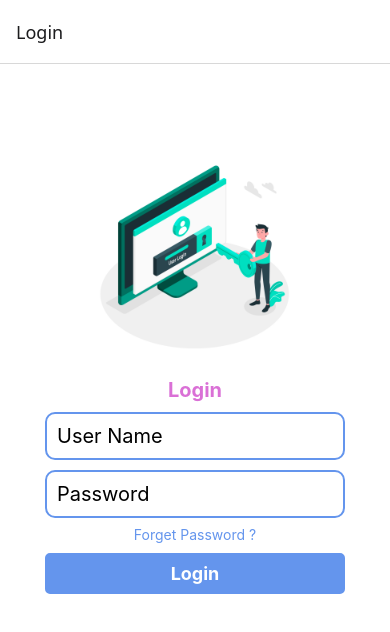
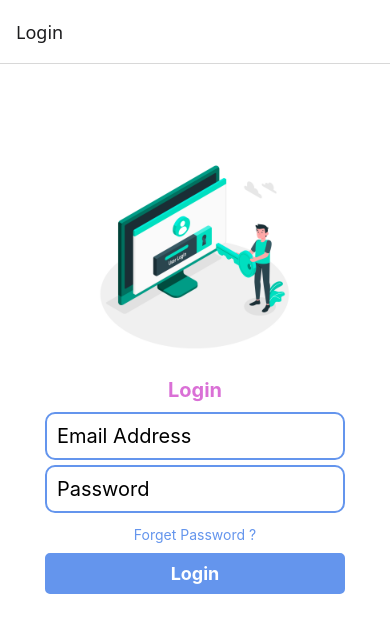
Before and after one commit to sanjay-sk-99/todo-native, a React Native app in the folder todo/: screen /Login in a window 390 px wide. Shown: the top 632 px of the page. Built offline with nearby package versions, Linux system fonts and the light colour scheme.

Commit message:
feat:logout model added and refactor code

```diff
--- a/todo/src/screens/Action.jsx
+++ b/todo/src/screens/Action.jsx
@@ -1,5 +1,4 @@
 import { StyleSheet, Text, View, TouchableOpacity } from "react-native";
-import { CommonActions } from "@react-navigation/native";
 import { Feather, AntDesign } from "@expo/vector-icons";
 //import redux conectivity and state
 import { setAllTask } from "../slices/features/todoSlice";
--- a/todo/src/screens/ForgetPass.jsx
+++ b/todo/src/screens/ForgetPass.jsx
@@ -1,4 +1,4 @@
-import React, { useState } from "react";
+import { useState } from "react";
 import {
   View,
   Text,
--- a/todo/src/screens/Login.jsx
+++ b/todo/src/screens/Login.jsx
@@ -1,4 +1,3 @@
-import  {  useState } from "react";
 import {
   View,
   Text,
@@ -11,96 +10,149 @@ import {
   Platform,
   ScrollView,
 } from "react-native";
-//import redux conectivity and state
+import { Formik } from "formik";
+import * as Yup from "yup";
+//import redux connectivity and state
 import { useDispatch } from "react-redux";
 import { logIn } from "../slices/features/authSlice";
 
+// Validation schema using Yup
+const validationSchema = Yup.object().shape({
+  email: Yup.string()
+    .required("Email is required")
+    .email("Please enter a valid email address"),
+  password: Yup.string()
+    .required("Password is required")
+    .min(6, "Password must be at least 6 characters"),
+});
+
 const Login = ({ navigation }) => {
+  // For trigger reducer function
+  const dispatch = useDispatch();
 
-  //for triiger reducer function
-  const dispatch = useDispatch()
+  // Fixed credentials for validation
+  const validEmail = "sanjay@gmail.com";
+  const validPass = "sanjay@123";
 
-  //state for setting username,password and error
-  const [username, setUserName] = useState("");
-  const [password, setPassword] = useState("");
-  const [userError, setUserError] = useState("");
-  const [passError, setPassError] = useState("");
+  // Initial form values
+  const initialValues = {
+    email: "",
+    password: "",
+  };
 
-  //fixed credential for validation
-  const user = "sanjay";
-  const pass = "sanjay@123";
+  // Handle form submission
+  const handleSubmit = (values, { setFieldError, resetForm }) => {
+    const { email, password } = values;
 
-  //login function and validate user credential
-  const handleLogin = () => {
-    if (user != username) {
-      setUserError("Enter valid Username");
-    } else if (pass != password) {
-      setUserError("");
-      setPassError("Enter valid Password");
+    if (validEmail !== email) {
+      setFieldError("email", "Enter valid Email");
+    } else if (validPass !== password) {
+      setFieldError("password", "Enter valid Password");
     } else {
       Alert.alert("Login Successfully");
-      setUserName("");
-      setPassword("");
-      setPassError("");
-      //storing login token using redux
-      dispatch(logIn("1234"))
+      resetForm();
+      // Storing login token using redux
+      dispatch(logIn("1234"));
     }
   };
 
   return (
-    // for overlapping the keyboard when we press input
+    // For overlapping the keyboard when we press input
     <KeyboardAvoidingView
       style={{ flex: 1, backgroundColor: "#fff" }}
       behavior={Platform.OS === "ios" ? "padding" : "height"}
     >
-      {/* it will enable scrolling */}
+      {/* It will enable scrolling */}
       <ScrollView
         keyboardShouldPersistTaps="handled"
         contentContainerStyle={styles.container}
       >
-        {/* this section contain full data for login form */}
-
+        {/* This section contains full data for login form */}
         <View style={styles.imgcontainer}>
           <Image
             source={require("../../assets/login-img.jpg")}
             style={styles.img}
           />
         </View>
+
+        <Formik
+          initialValues={initialValues}
+          validationSchema={validationSchema}
+          onSubmit={handleSubmit}
+        >
+          {({
+            handleChange,
+            handleBlur,
+            handleSubmit,
+            values,
+            errors,
+            touched,
+
+          }) => (
             <View style={styles.textContainer}>
               <Text style={styles.heading}>Login</Text>
 
               <TextInput
-            placeholder="User Name"
-            value={username}
-            onChangeText={setUserName}
-            style={styles.txtinput}
+                placeholder="Email Address"
+                value={values.email}
+                onChangeText={handleChange("email")}
+                onBlur={handleBlur("email")}
+                style={[
+                  styles.txtinput,
+                  touched.email && errors.email && styles.inputError,
+                ]}
+                keyboardType="email-address"
+                autoCapitalize="none"
+                autoCorrect={false}
+              />
+              {touched.email && errors.email && (
+                <Text style={styles.error}>{errors.email}</Text>
+              )}
+
+              <TextInput
+                placeholder="Password"
+                value={values.password}
+                onChangeText={handleChange("password")}
+                onBlur={handleBlur("password")}
+                style={[
+                  styles.txtinput,
+                  touched.password && errors.password && styles.inputError,
+                ]}
+                secureTextEntry
               />
 
-          <Text style={styles.error}>{userError}</Text>
-          <TextInput
-            placeholder="Password"
-            value={password}
-            onChangeText={setPassword}
-            style={styles.txtinput}
-            secureTextEntry
-          />
+               {touched.password && errors.password && (
+                <Text style={styles.error}>{errors.password}</Text>
+              )}
+
               <TouchableOpacity
                 style={{ alignItems: "flex-end", marginTop: 8 }}
                 onPress={() => navigation.navigate("ForgetPass")}
               >
                 <Text style={{ color: "cornflowerblue" }}>Forget Password ?</Text>
               </TouchableOpacity>
-          <Text style={styles.error}>{passError}</Text>
-          <TouchableOpacity style={styles.loginbtn} onPress={handleLogin}>
+
+
+
+              <TouchableOpacity
+                style={[
+                  styles.loginbtn,
+
+                ]}
+                onPress={handleSubmit}
+
+              >
                 <Text style={styles.btntext}>Login</Text>
               </TouchableOpacity>
             </View>
+          )}
+        </Formik>
       </ScrollView>
     </KeyboardAvoidingView>
   );
 };
 
-//stylesheet for login component
+// Stylesheet for login component
 const styles = StyleSheet.create({
   container: {
     alignItems: "center",
@@ -131,6 +183,10 @@ const styles = StyleSheet.create({
     padding: 10,
     width: 300,
     fontSize: 20,
+    marginBottom: 5,
+  },
+  inputError: {
+    borderColor: "red",
   },
   loginbtn: {
     borderWidth: 2,
@@ -139,6 +195,11 @@ const styles = StyleSheet.create({
     borderRadius: 5,
     padding: 8,
     width: 300,
+    marginTop: 10,
+  },
+  disabledBtn: {
+    backgroundColor: "#ccc",
+    borderColor: "#ccc",
   },
   btntext: {
     textAlign: "center",
@@ -149,6 +210,9 @@ const styles = StyleSheet.create({
   error: {
     margin: 5,
     color: "red",
+    fontSize: 14,
+    alignSelf: "flex-start",
+    marginLeft: 10,
   },
   textContainer: {
     alignItems: "center",
--- a/todo/src/tabs/Profile.jsx
+++ b/todo/src/tabs/Profile.jsx
@@ -1,4 +1,4 @@
-import React, { useContext, useState } from "react";
+import React, { useState } from "react";
 import {
   StyleSheet,
   Text,
@@ -11,6 +11,7 @@ import {
   ScrollView,
   Platform,
   KeyboardAvoidingView,
+  Modal,
 } from "react-native";
 import * as ImagePicker from "expo-image-picker";
 import profile from "../../assets/profile.png";
@@ -23,9 +24,10 @@ import * as Yup from "yup";
 
 const Profile = () => {
   const [profileImage, setProfileImage] = useState(null);
+  const [modelVisible, setModelVisible] = useState(false);
 
   //for triiger reducer function
-  const dispatch = useDispatch()
+  const dispatch = useDispatch();
 
   // Handle external link
   const handleExternalLink = (url) => {
@@ -70,6 +72,12 @@ const Profile = () => {
     }
   };
 
+  //for logout
+  const handleLogout = () => {
+    dispatch(logOut());
+    setModelVisible(false);
+  };
+
   // created schema for validation
   const profileSchema = Yup.object().shape({
     name: Yup.string().required("Name is required"),
@@ -80,7 +88,33 @@ const Profile = () => {
   });
 
   return (
-    // for overlapping the keyboard when we press input
+    <>
+      {/* open model for delete confirmation */}
+      <Modal
+        transparent
+        visible={modelVisible}
+        animationType="fade"
+        onRequestClose={() => setModelVisible(false)}
+      >
+        <View style={styles.overlay}>
+          <View style={styles.modalBox}>
+            <Text style={styles.title}>Are you sure?</Text>
+
+            <View style={styles.buttonRow}>
+              <TouchableOpacity
+                onPress={() => setModelVisible(false)}
+                style={styles.cancelBtn}
+              >
+                <Text style={styles.cancelText}>Cancel</Text>
+              </TouchableOpacity>
+              <TouchableOpacity onPress={handleLogout} style={styles.deleteBtn}>
+                <Text style={styles.deleteText}>Logout</Text>
+              </TouchableOpacity>
+            </View>
+          </View>
+        </View>
+      </Modal>
+      {/* for overlapping the keyboard when we press input */}
       <KeyboardAvoidingView
         style={{ flex: 1, backgroundColor: "#fff" }}
         behavior={Platform.OS === "ios" ? "padding" : "height"}
@@ -93,7 +127,10 @@ const Profile = () => {
         >
           <View style={styles.container}>
             <View style={styles.btncontainer}>
-            <TouchableOpacity style={styles.loginbtn} onPress={() => dispatch(logOut())}>
+              <TouchableOpacity
+                style={styles.loginbtn}
+                onPress={() => setModelVisible(true)}
+              >
                 <Text style={styles.btntext}>Logout</Text>
               </TouchableOpacity>
             </View>
@@ -133,7 +170,10 @@ const Profile = () => {
                 }}
                 validationSchema={profileSchema}
                 onSubmit={(values) => {
-                Alert.alert("Profile Updated", JSON.stringify(values, null, 2));
+                  Alert.alert(
+                    "Profile Updated",
+                    JSON.stringify(values, null, 2)
+                  );
                 }}
               >
                 {({
@@ -219,6 +259,7 @@ const Profile = () => {
           </View>
         </ScrollView>
       </KeyboardAvoidingView>
+    </>
   );
 };
 
@@ -316,4 +357,44 @@ const styles = StyleSheet.create({
     textAlign: "center",
     fontWeight: "bold",
   },
+  overlay: {
+    flex: 1,
+    backgroundColor: "rgba(0,0,0,0.4)",
+    justifyContent: "center",
+    alignItems: "center",
+  },
+  modalBox: {
+    width: 300,
+    backgroundColor: "#fff",
+    padding: 24,
+    borderRadius: 12,
+    elevation: 5,
+  },
+  title: {
+    fontSize: 20,
+    fontWeight: "bold",
+    marginBottom: 12,
+  },
+  buttonRow: {
+    flexDirection: "row",
+    justifyContent: "flex-end",
+  },
+  cancelBtn: {
+    marginRight: 12,
+  },
+  cancelText: {
+    color: "#555",
+    fontSize: 16,
+  },
+  deleteBtn: {
+    backgroundColor: "#FF4D4F",
+    paddingVertical: 6,
+    paddingHorizontal: 12,
+    borderRadius: 6,
+  },
+  deleteText: {
+    color: "#fff",
+    fontWeight: "bold",
+    fontSize: 16,
+  },
 });
```
Also changed, not shown: todo/src/navigation/Navigator.jsx (+29 -29 lines). Lines whose indentation alone changed are shown as unchanged.
